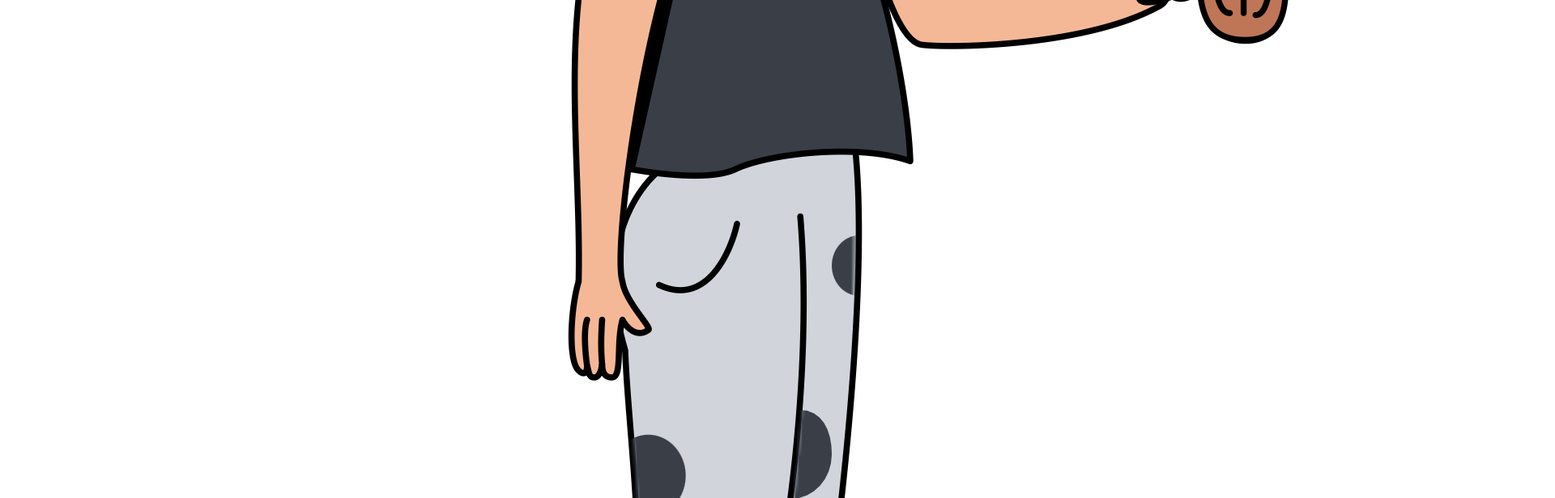
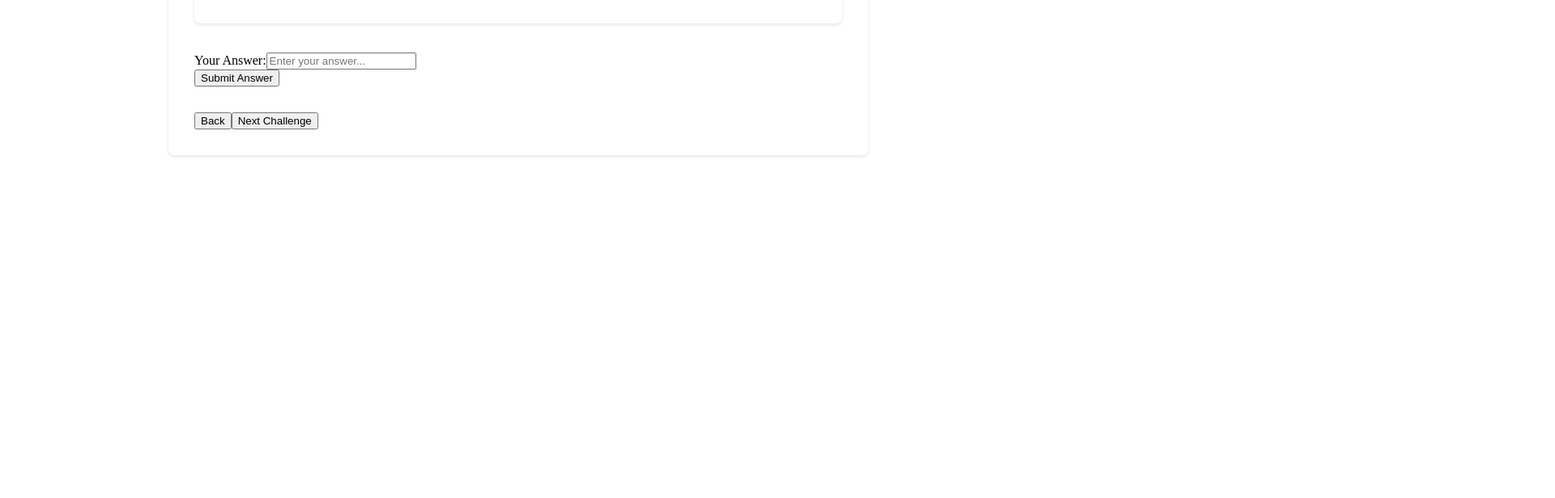
Before and after one commit to tipsyelifant/lean-gambit, a React (Vite) app: page /puzzle/1 in a window 1280 px wide. Shown: the part 1360-1976 px from the top of the page at 81% size, 1920 px wide, since content can reach past the window. After the commit the page ends 1584 px from the top, so only its background shows below. Built offline with nearby package versions, Linux system fonts and the light colour scheme.

Commit message:
Update components.css

```diff
--- a/src/styles/components.css
+++ b/src/styles/components.css
@@ -1,41 +1,27 @@
-/* Navigation Buttons */
-.navigation-buttons {
-  display: flex;
-  justify-content: space-between;
-  margin-top: 2rem;
+/* Puzzle Page */
+.puzzle-container {
+  max-width: 800px;
+  margin: 2rem auto;
+  padding: 2rem;
+  background-color: white;
+  border-radius: 8px;
+  box-shadow: 0 2px 4px rgba(0, 0, 0, 0.1);
 }
 
-.navigation-buttons button {
-  padding: 0.8rem 1.5rem;
-  font-size: 1rem;
-  background-color: #2196F3;
-  color: white;
-  border: none;
-  border-radius: 4px;
-  cursor: pointer;
-  transition: background-color 0.3s;
+.puzzle-content {
+  margin: 2rem 0;
 }
 
-.navigation-buttons button:hover {
-  background-color: #1976D2;
+.challenge-image {
+  margin: 2rem 0;
+  text-align: center;
 }
 
-.next-button.disabled {
-  background-color: #cccccc;
-  cursor: not-allowed;
-  opacity: 0.7;
-}
-
-.next-button.disabled:hover {
-  background-color: #cccccc;
-}
-
-.next-button.complete {
-  background-color: #4CAF50;
-}
-
-.next-button.complete:hover {
-  background-color: #45a049;
+.scenario-image {
+  max-width: 100%;
+  height: auto;
+  border-radius: 8px;
+  box-shadow: 0 2px 4px rgba(0, 0, 0, 0.1);
 }
 
 // ... existing code ...
```
